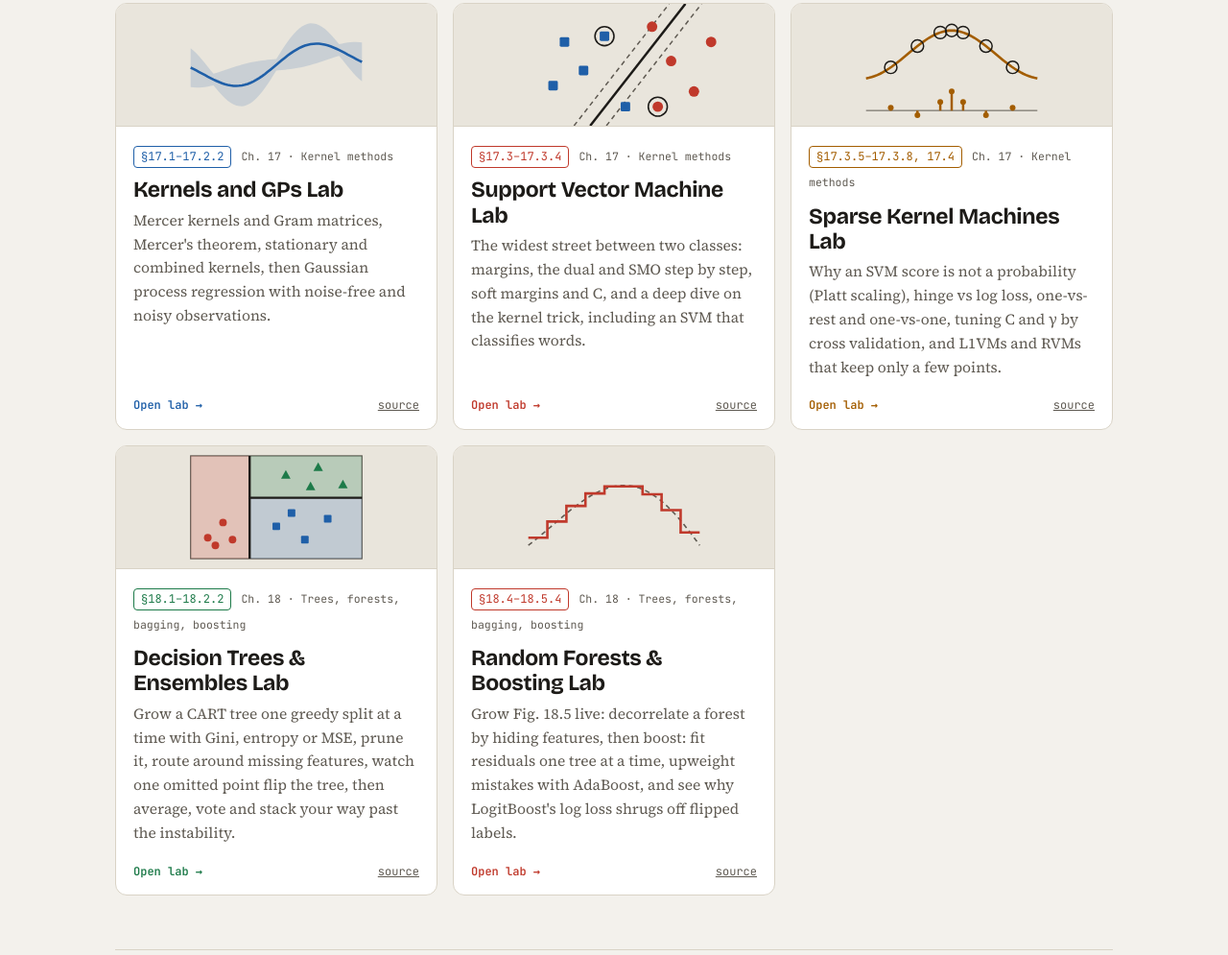
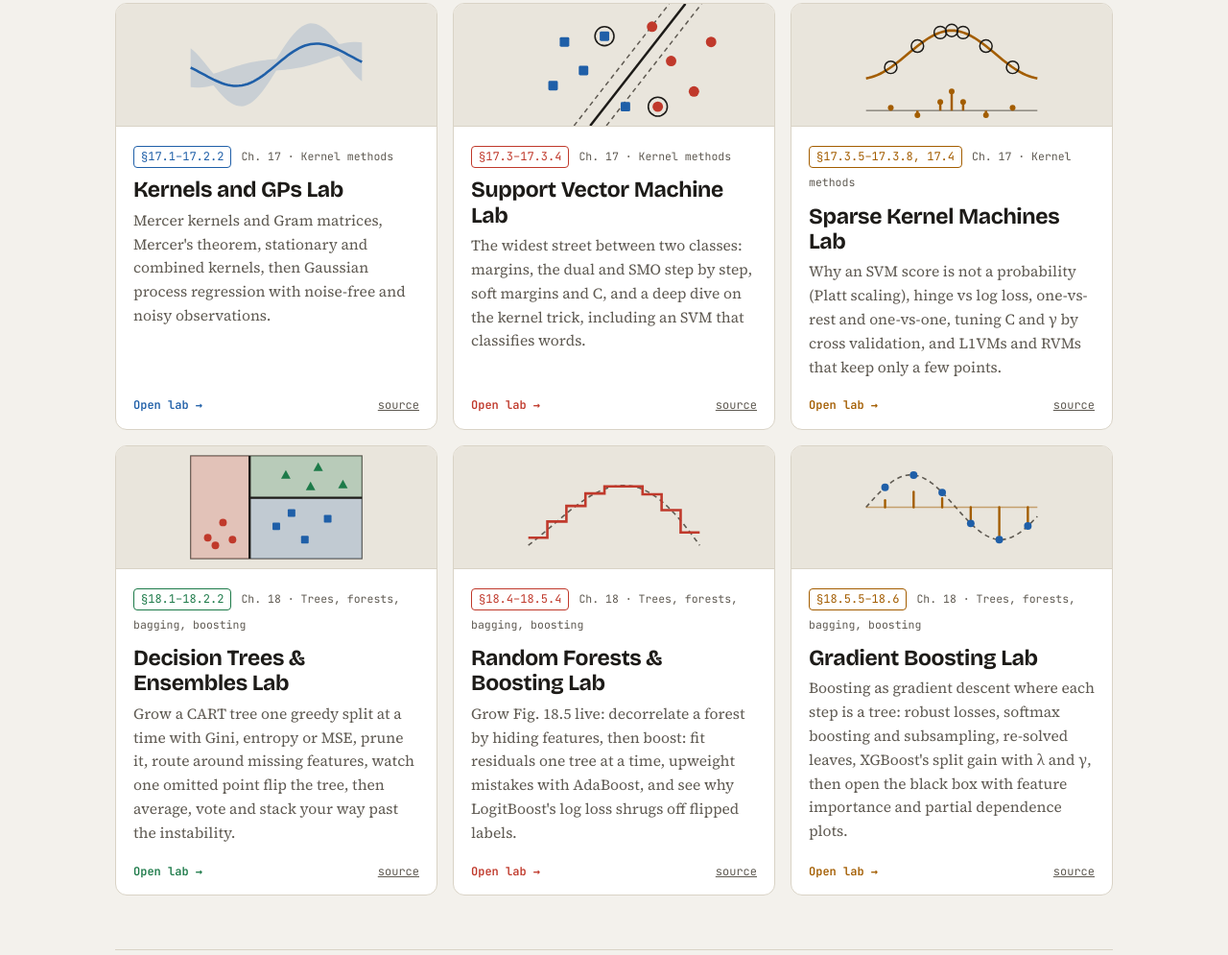
Before and after one commit to isaackrallison/473, a plain HTML site: page index.html in a window 1280 px wide. Shown: the part 1805-2800 px from the top of the page at 96% size. Drawn offline with nearby package versions, Linux system fonts and the light colour scheme.

Commit message:
Add Gradient Boosting Lab (18.5.5-18.6)
Co-Authored-By: Claude Opus 5.5 <noreply@anthropic.com>

```diff
--- a/index.html
+++ b/index.html
@@ -110,7 +110,9 @@ const LABS = [
   { ch: 18, chName: 'Trees, forests, bagging, boosting', sec: '§18.1–18.2.2', title: 'Decision Trees & Ensembles Lab', repo: 'decision-trees-ensembles', color: '--d', art: 'tree',
     blurb: 'Grow a CART tree one greedy split at a time with Gini, entropy or MSE, prune it, route around missing features, watch one omitted point flip the tree, then average, vote and stack your way past the instability.' },
   { ch: 18, chName: 'Trees, forests, bagging, boosting', sec: '§18.4–18.5.4', title: 'Random Forests & Boosting Lab', repo: 'random-forests-boosting', color: '--b', art: 'boost',
-    blurb: 'Grow Fig. 18.5 live: decorrelate a forest by hiding features, then boost: fit residuals one tree at a time, upweight mistakes with AdaBoost, and see why LogitBoost\'s log loss shrugs off flipped labels.' }
+    blurb: 'Grow Fig. 18.5 live: decorrelate a forest by hiding features, then boost: fit residuals one tree at a time, upweight mistakes with AdaBoost, and see why LogitBoost\'s log loss shrugs off flipped labels.' },
+  { ch: 18, chName: 'Trees, forests, bagging, boosting', sec: '§18.5.5–18.6', title: 'Gradient Boosting Lab', repo: 'gradient-boosting', color: '--e', art: 'gbm',
+    blurb: 'Boosting as gradient descent where each step is a tree: robust losses, softmax boosting and subsampling, re-solved leaves, XGBoost\'s split gain with λ and γ, then open the black box with feature importance and partial dependence plots.' }
 ];
 
 const ART = {
@@ -127,6 +129,7 @@ const ART = {
   rvm: c => { let d = ''; for (let x = 70; x <= 250; x += 3) { const t = (x - 160) / 22; d += (x === 70 ? 'M' : 'L') + x + ',' + (70 - 42 * (Math.abs(t) < 1e-6 ? 1 : Math.sin(t) / t)).toFixed(1); } const S = [[96, 6], [124, -10], [148, 18], [160, 40], [172, 18], [196, -10], [224, 6]]; return `<line x1="70" x2="250" y1="112" y2="112" stroke="var(--muted)" stroke-width="1"/>${S.map(([x, h]) => `<line x1="${x}" x2="${x}" y1="112" y2="${112 - h * .5}" stroke="var(${c})" stroke-width="2.5"/><circle cx="${x}" cy="${112 - h * .5}" r="3" fill="var(${c})"/>`).join('')}<path d="${d}" fill="none" stroke="var(${c})" stroke-width="2.6"/>${S.map(([x]) => { const t = (x - 160) / 22; return `<circle cx="${x}" cy="${(70 - 42 * (Math.abs(t) < 1e-6 ? 1 : Math.sin(t) / t)).toFixed(1)}" r="6.5" fill="none" stroke="var(--ink)" stroke-width="1.5"/>`; }).join('')}`; },
   tree: c => `<rect x="70" y="10" width="180" height="108" fill="none" stroke="var(--muted)" stroke-width="1.2"/><rect x="70" y="10" width="62" height="108" fill="var(--b)" opacity=".2"/><rect x="132" y="10" width="118" height="44" fill="var(${c})" opacity=".24"/><rect x="132" y="54" width="118" height="64" fill="var(--a)" opacity=".2"/><path d="M132,10V118M132,54H250" stroke="var(--ink)" stroke-width="2.4"/>${[[88, 96], [104, 80], [96, 104], [114, 98]].map(([x, y]) => `<circle cx="${x}" cy="${y}" r="4" fill="var(--b)"/>`).join('')}${[[160, 84], [190, 98], [214, 76], [176, 70]].map(([x, y]) => `<rect x="${x - 4}" y="${y - 4}" width="8" height="8" rx="1" fill="var(--a)"/>`).join('')}${[[170, 30], [204, 22], [230, 40], [196, 42]].map(([x, y]) => `<path d="M${x},${y - 5}L${x + 5},${y + 4}L${x - 5},${y + 4}Z" fill="var(${c})"/>`).join('')}`,
   em: c => { let o = '', b = ''; for (let x = 70; x <= 250; x += 3) { const t = (x - 160) / 60; o += (x === 70 ? 'M' : 'L') + x + ',' + (90 - 40 * Math.exp(-((t + .7) ** 2) * 2) - 52 * Math.exp(-((t - .8) ** 2) * 2.5)).toFixed(1); } for (let x = 110; x <= 230; x += 3) { const t = (x - 172) / 60; b += (x === 110 ? 'M' : 'L') + x + ',' + (44 + 180 * t * t).toFixed(1); } return `<path d="${o}" fill="none" stroke="var(${c})" stroke-width="2.5" stroke-dasharray="7 5"/><path d="${b}" fill="none" stroke="var(--a)" stroke-width="2.5"/><circle cx="172" cy="44" r="5" fill="var(--ink)"/>`; },
+  gbm: c => { const g = x => 64 - 34 * Math.sin((x - 70) / 30); let d = ''; for (let x = 70; x <= 250; x += 3) d += (x === 70 ? 'M' : 'L') + x + ',' + g(x).toFixed(1); return `<path d="${d}" fill="none" stroke="var(--muted)" stroke-width="1.6" stroke-dasharray="5 4"/>` + [90, 120, 150, 180, 210, 240].map((x, i) => { const y0 = 64, y1 = y0 + (g(x) - y0) * (0.35 + i * 0.13); return `<line x1="${x}" y1="${y0}" x2="${x}" y2="${y1.toFixed(1)}" stroke="var(${c})" stroke-width="2.4" stroke-linecap="round"/><circle cx="${x}" cy="${g(x).toFixed(1)}" r="4" fill="var(--a)"/>`; }).join('') + `<line x1="70" y1="64" x2="250" y2="64" stroke="var(${c})" stroke-width="1.4" opacity=".5"/>`; },
   boost: c => { const g = t => 104 - 80 * Math.sin(Math.PI * t) * (0.55 + 0.45 * t); let d = '', st = ''; for (let x = 70; x <= 250; x += 3) d += (x === 70 ? 'M' : 'L') + x + ',' + g((x - 70) / 180).toFixed(1); for (let k = 0; k < 9; k++) { const x0 = 70 + k * 20, y = g((k + 0.5) / 9).toFixed(1); st += (k ? 'L' : 'M') + x0 + ',' + y + 'L' + (x0 + 20) + ',' + y; } return `<path d="${d}" fill="none" stroke="var(--muted)" stroke-width="1.6" stroke-dasharray="5 4"/><path d="${st}" fill="none" stroke="var(${c})" stroke-width="2.6"/>`; }
 };
 
```
